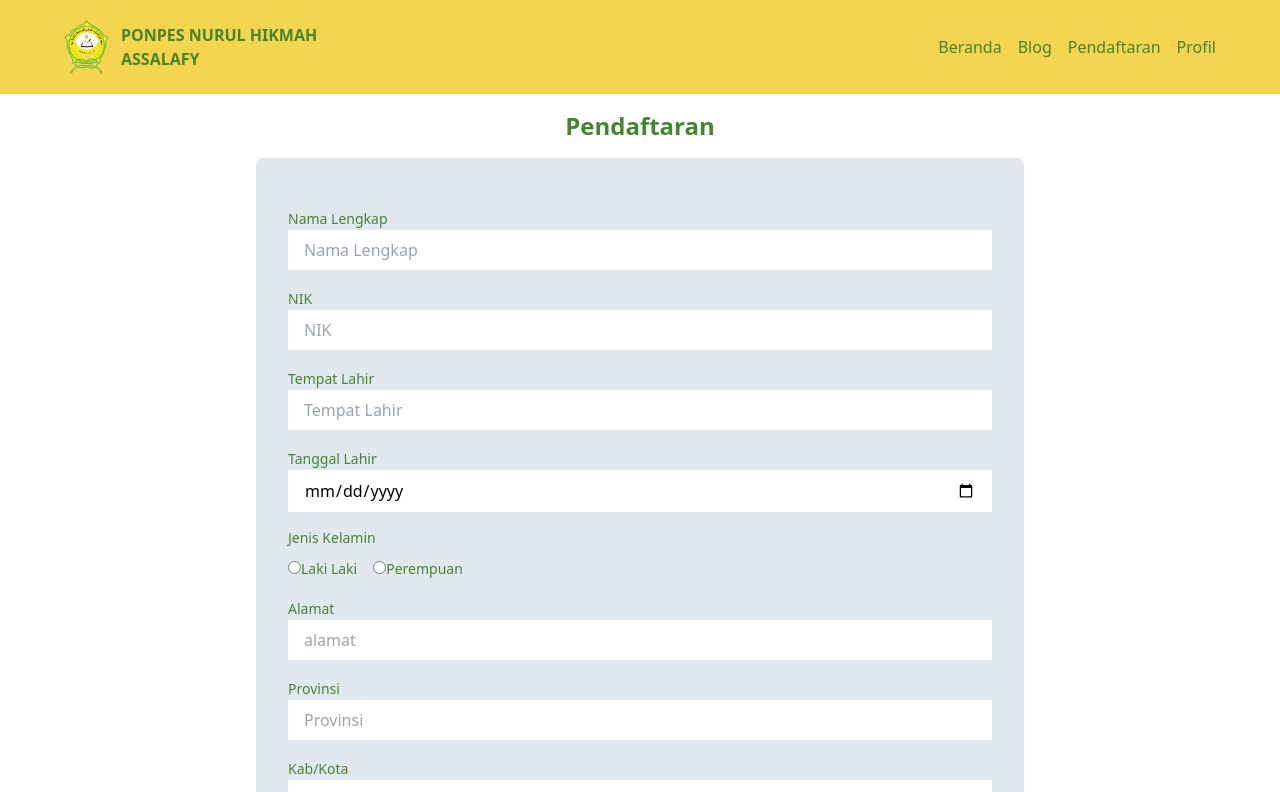
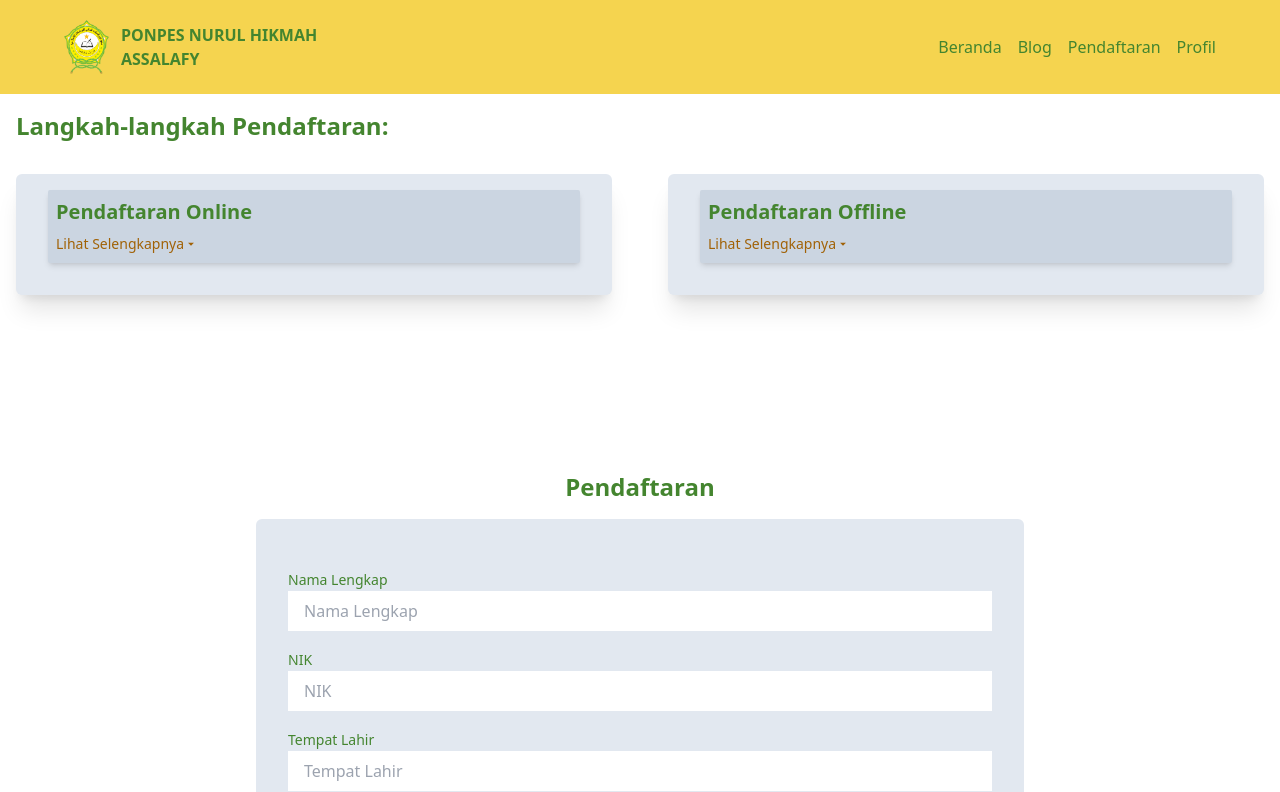
Before and after one commit to AchmadFajarN/website_pesantren, a React (Vite) app in the folder FrontEnd/: page /pendaftaran in a window 1280 px wide. Shown: the top 792 px of the page. Built offline with nearby package versions, Linux system fonts and the light colour scheme.

Commit message:
add info for registration

```diff
--- /dev/null
+++ b/FrontEnd/src/components/RegistrationMain.jsx
@@ -0,0 +1,56 @@
+import React from 'react'
+import { MdArrowDropDown } from "react-icons/md";
+import { useState } from 'react';
+import { motion } from 'motion/react';
+
+const RegisInfo = () => {
+    const [dropdownOnlineActive, setDropdownOnlineActive] = useState(false)
+    const [dropdownOfflineActive, setDropdownOfflineActive] = useState(false)
+    const handleDropdownOnline = () => {
+        setDropdownOnlineActive(!dropdownOnlineActive)
+    }
+    const handleDropdownOffline = () => {
+        setDropdownOfflineActive(!dropdownOfflineActive)
+    }
+  return (
+    <>
+    <h1 className='text-2xl font-bold text-dark-green mt-4'>Langkah-langkah Pendaftaran:</h1>
+    <div className='mb-[10rem] mt-8'>
+            <div className="w-full flex flex-col md:flex-row md:gap-14 gap-8 justify-center md:items-start">
+                <div className='md:flex-1 rounded-md shadow-xl bg-slate-200 px-4 py-4 md:px-8 flex flex-col justify-center items-center md:items-start'>
+                    <div className='mb-4 bg-slate-300 rounded-sm shadow-md w-full px-2 py-2'>
+                        <h2 className='text-xl font-bold text-dark-green'>Pendaftaran Online</h2>
+                        <p onClick={handleDropdownOffline} className='text-sm mt-2 text-yellow-700 inline-flex items-center cursor-pointer'>Lihat Selengkapnya <MdArrowDropDown /></p>
+                    </div>
+                    {dropdownOfflineActive? <motion.div initial={{opacity: 0}} animate={{opacity: 1,transition: {duration: 0.5}}} className='w-full px-2 py-2 bg-slate-300 rounded-sm shadow-md'>
+                        <ul className='text-dark-green font-semibold text-sm'>
+                            <li>1. Isi form data dengan klik link ini <a  className='text-blue-500' href="#form">form pendaftaran</a></li>
+                            <li>2. Setelah itu anda akan dihubungi pihak pesantren</li>
+                            <li>3. Persiapkan dokumen yang diperlukan</li>
+                            <li>4. Pengumuman hasil - Anda akan diberitahu oleh pihak pesantren</li>
+                        </ul>
+                    </motion.div> : ''}
+                </div>
+                <div className='md:flex-1 rounded-md shadow-xl bg-slate-200 px-4 py-4 md:px-8'>
+                    <div className='mb-4 bg-slate-300 rounded-sm shadow-md w-full px-2 py-2'>
+                        <h2 className='text-xl font-bold text-dark-green'>Pendaftaran Offline</h2>
+                        <p onClick={handleDropdownOnline} className='text-sm mt-2 text-yellow-700 inline-flex items-center cursor-pointer'>Lihat Selengkapnya <MdArrowDropDown /></p>
+                    </div>
+                    {dropdownOnlineActive? <motion.div initial={{opacity: 0}} animate={{opacity: 1,transition: {duration: 0.5}}} className='px-2 py-2 bg-slate-300 rounded-sm shadow-md'>
+                        <ul className='text-dark-green font-semibold text-sm'>
+                            <li>1. Persiapan Dokumen – Siapkan dokumen seperti KK, Akta Kelahiran, KTP orang tua, ijazah, pas foto, dan dokumen lain yang diminta.</li>
+                            <li>2. Datang ke Sekolah – Kunjungi sekolah sesuai jadwal.</li>
+                            <li>3. Mengisi Formulir – Isi formulir pendaftaran dengan data yang benar dan lengkap.</li>
+                            <li>4. Penyerahan Dokumen – Serahkan formulir dan dokumen ke panitia pendaftaran.</li>
+                            <li>5. Pengumuman Hasil – Anda akan di beritahu oleh pihak pesantren</li>
+
+                        </ul>
+                    </motion.div> : ''}
+                </div>
+            </div>
+    </div>
+    </>
+  )
+}
+
+export default RegisInfo
--- a/FrontEnd/src/pages/Pendaftaran.jsx
+++ b/FrontEnd/src/pages/Pendaftaran.jsx
@@ -3,6 +3,7 @@ import Navbar from '../components/layout/Navbar'
 import Footer from '../components/layout/Footer'
 import { motion } from 'motion/react'
 import { useState } from 'react'
+import RegisInfo from '../components/RegistrationMain'
 
 const Pendaftaran = () => {
   const [formData, setFormData] = useState({
@@ -97,10 +98,12 @@ const Pendaftaran = () => {
   return (
     <div className='max-w-screen-md md:max-w-screen-xl overflow-x-hidden'>
       <Navbar />
-      <main className='h-full min-h-screen px-4 mb-10 flex flex-col justify-center items-center'>
+      <main className='h-full min-h-screen px-4 mb-10'>
+        <RegisInfo />
+        <div id='form' className='flex flex-col justify-center items-center'>
           <h1 className='text-center mt-4 text-dark-green font-bold text-2xl'>Pendaftaran</h1>
-        <motion.div initial={{opacity: 0, translateY: 40}} animate={{opacity: 1, translateY: 0, transition: {duration: 0.5}}} className='w-full md:max-w-screen-md py-8 mt-4 rounded-md bg-slate-200'>
-            <form onSubmit={onHandleSubmit}>
+          <motion.div initial={{opacity: 0, translateY: 40}} whileInView={{opacity: 1, translateY: 0, transition: {duration: 0.5}}} className='w-full md:max-w-screen-md py-8 mt-4 rounded-md bg-slate-200'>
+              <form onSubmit={onHandleSubmit} id=''>
                 {/* name */}
                 <div className='px-8 pt-4'>
                   <label htmlFor="nama" className='text-dark-green text-sm left-4 group-focus:hidden'>Nama Lengkap</label>
@@ -208,6 +211,7 @@ const Pendaftaran = () => {
                 </div>
               </form>
           </motion.div>
+        </div>
       </main>
       <Footer />
     </div>
```
Lines whose indentation alone changed are shown as unchanged.
